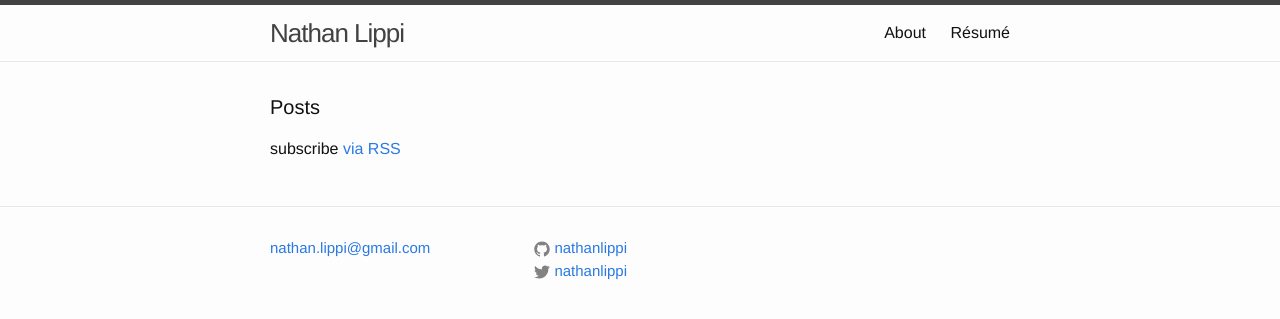
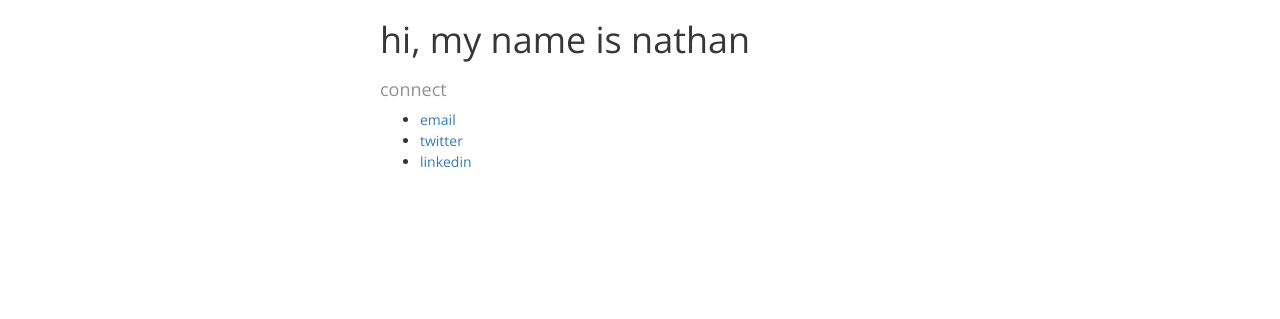
Before and after one commit to nathanlippi/nathanlippi.github.io, a Jekyll site: the page index.html, which Jekyll copies as it is, in a window 1280 px wide. Shown: the top 319 px of the page. Built offline with Jekyll 4.4.1, drawn with Linux system fonts in a browser that asks for light colours; nearby versions of some CDN libraries.

Commit message:
Update site to copy dillonforrest.com.

```diff
--- a/index.html
+++ b/index.html
@@ -1,23 +1,77 @@
----
-layout: default
----
+<!doctype html>
+<html lang="en">
+  <head>
+    <meta charset="utf-8">
+    <meta http-equiv="X-UA-Compatible" content="IE=edge">
+    <title>Nathan Lippi</title>
+    <meta name="description" content="">
+    <meta name="viewport" content="width=device-width, initial-scale=1">
 
-<div class="home">
+    <link href="http://maxcdn.bootstrapcdn.com/bootstrap/3.2.0/css/bootstrap.min.css" rel="stylesheet">
+    <link href='http://fonts.googleapis.com/css?family=Open+Sans:400' rel='stylesheet' type='text/css'>
 
-  <h1 class="page-heading">Posts</h1>
+    <style>
+      * {
+        font-family: "Open Sans";
+        line-height: 1.5em;
+      }
 
-  <ul class="post-list">
-    {% for post in site.posts %}
-      <li>
-        <span class="post-meta">{{ post.date | date: "%b %-d, %Y" }}</span>
+      .color-accent {
+        color: #598495;
+      }
 
-        <h2>
-          <a class="post-link" href="{{ post.url | prepend: site.baseurl }}">{{ post.title }}</a>
-        </h2>
-      </li>
-    {% endfor %}
-  </ul>
+      .color-dark-grey {
+        color: #373737;
+      }
 
-  <p class="rss-subscribe">subscribe <a href="{{ "/feed.xml" | prepend: site.baseurl }}">via RSS</a></p>
+      .color-light-grey {
+        color: #909090;
+      }
 
-</div>
+      .xs-cap-width {
+        max-width: 550px;
+        margin-left: auto;
+        margin-right: auto;
+      }
+    </style>
+
+  </head>
+  <body>
+    <!--[if lt IE 8]>
+    <p class="browsehappy">You are using an <strong>outdated</strong> browser. Please <a href="http://browsehappy.com/">upgrade your browser</a> to improve your experience.</p>
+    <![endif]-->
+
+    <!-- Add your site or application content here -->
+
+    <section class="container xs-cap-width">
+      <div class="row">
+        <div class="col-xs-12">
+          <h1 class="color-dark-grey">hi, my name is nathan</h1>
+        </div>
+      </div>
+
+      <div class="row">
+        <div class="col-xs-12">
+          <h4 class="color-light-grey">connect</h4>
+          <ul>
+            <li><a target="_blank" href="mailto:nathan.lippi@gmail.com">email</a></li>
+            <li><a target="_blank" href="https://twitter.com/nathanlippi">twitter</a></li>
+            <li><a target="_blank" href="https://www.linkedin.com/in/nathanlippi">linkedin</a></li>
+          </ul>
+        </div>
+      </div>
+    </section>
+
+    <!-- finish with the rest of html5bp -->
+
+    <script>
+      (function(i,s,o,g,r,a,m){i['GoogleAnalyticsObject']=r;i[r]=i[r]||function(){
+      (i[r].q=i[r].q||[]).push(arguments)},i[r].l=1*new Date();a=s.createElement(o),
+      m=s.getElementsByTagName(o)[0];a.async=1;a.src=g;m.parentNode.insertBefore(a,m)
+      })(window,document,'script','https://www.google-analytics.com/analytics.js','ga');
+
+      ga('create', 'UA-81725066-1', 'auto');
+      ga('send', 'pageview');
+    </script>
+  </body>
+</html>
```
